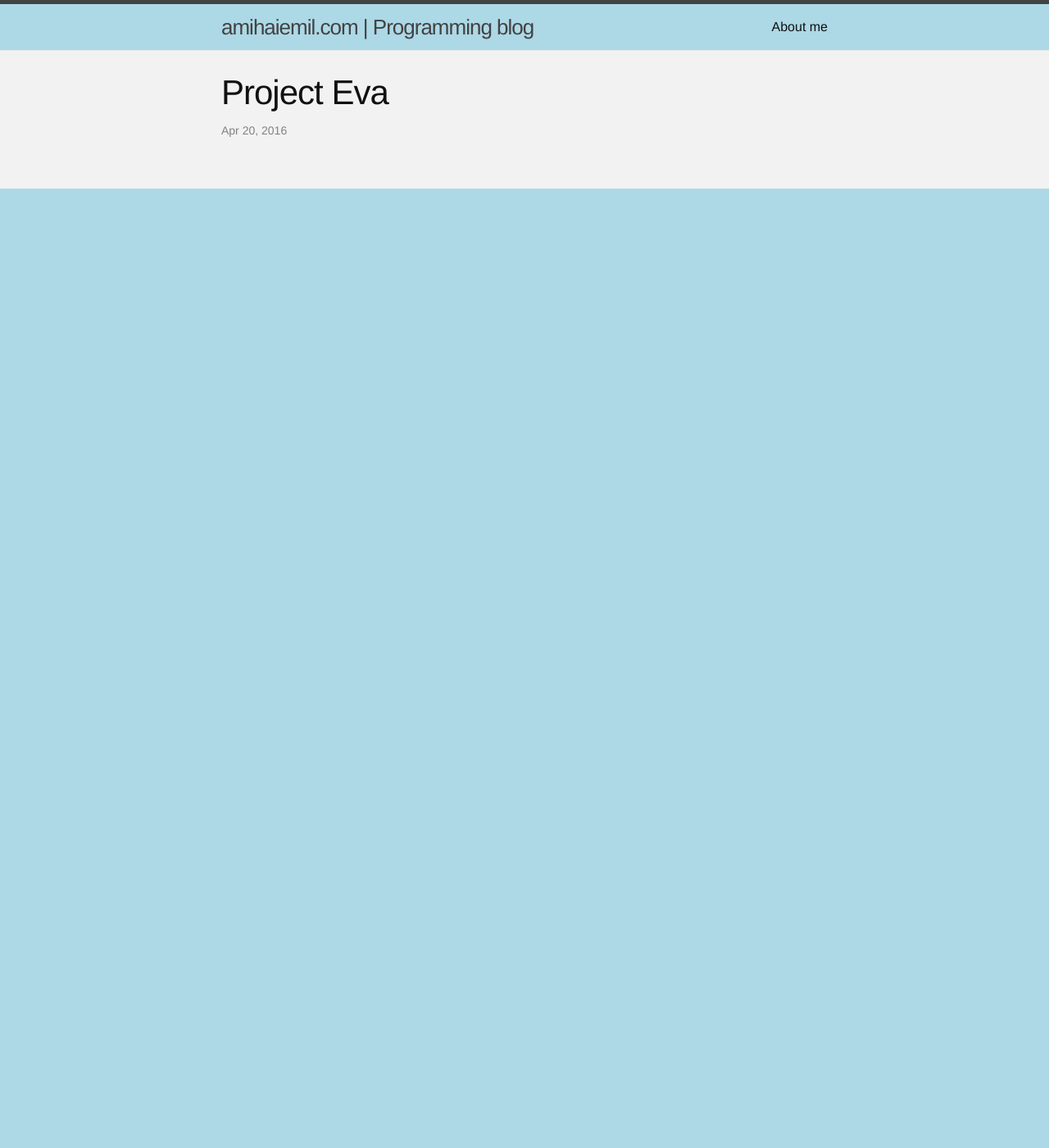
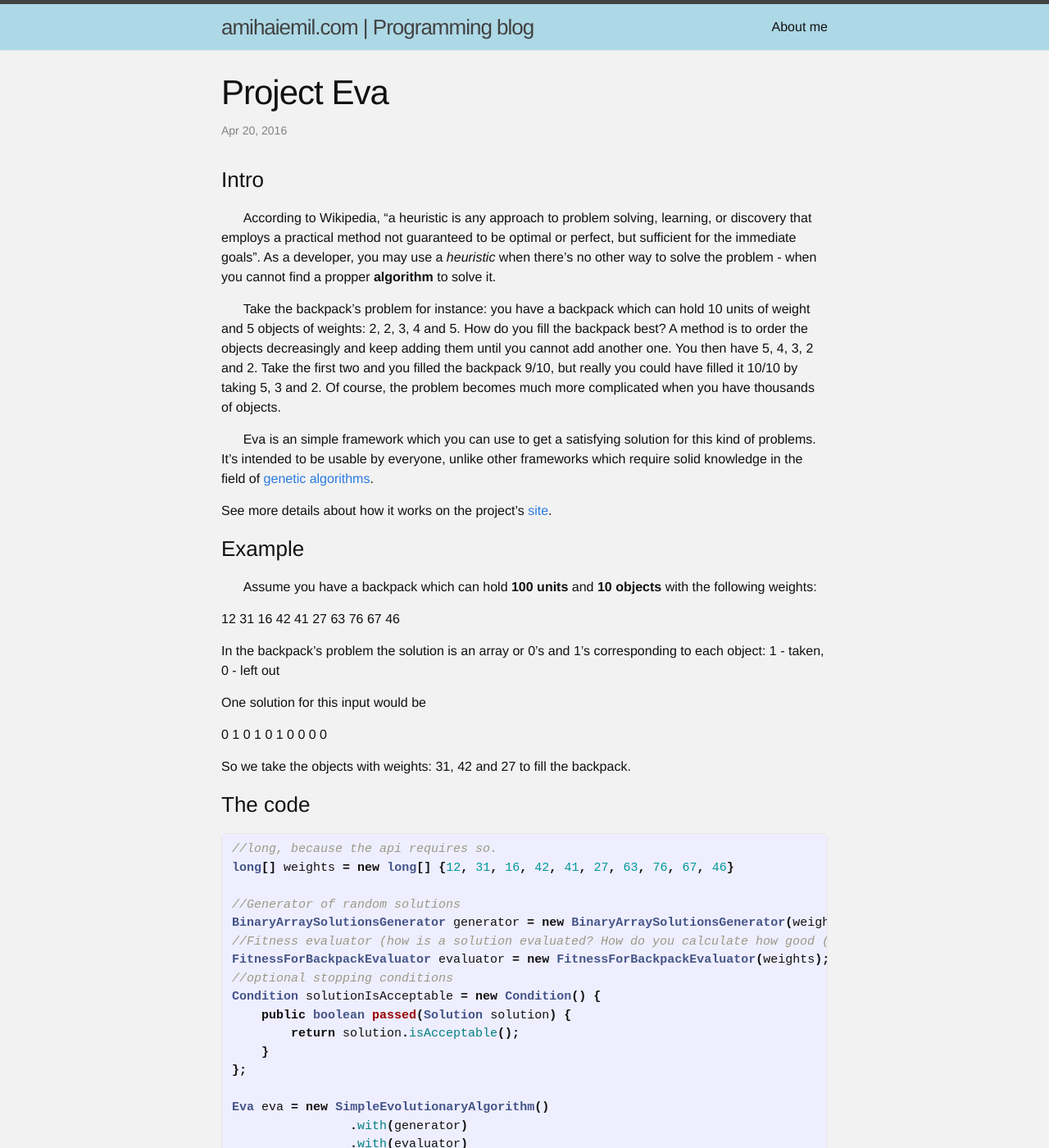
Before and after one commit to amihaiemil/amihaiemil.github.io, a Jekyll site: the page built from _posts/2016-04-20-project-eva.markdown, in a window 1280 px wide and 1400 px high. Shown: the whole window at 82% size. Built offline with Jekyll 4.4.1, drawn with Linux system fonts in a browser that asks for light colours; some of the changed text lies outside the part shown.

Commit message:
project eva post

```diff
--- a/_posts/2016-04-20-project-eva.markdown
+++ b/_posts/2016-04-20-project-eva.markdown
@@ -4,3 +4,80 @@ title:  "Project Eva"
 date:   2016-04-20
 categories: Eva
 ---
+
+### Intro
+
+&nbsp;&nbsp;&nbsp;&nbsp;&nbsp;&nbsp;According to Wikipedia, "a heuristic is any approach to problem solving, learning, or discovery that employs a practical method not guaranteed to be optimal or perfect, but sufficient for the immediate goals". As a developer, you may use a *heuristic* when there's no other way to solve the problem - when you cannot find a propper **algorithm** to solve it.
+
+&nbsp;&nbsp;&nbsp;&nbsp;&nbsp;&nbsp;Take the backpack's problem for instance: you have a backpack which can hold 10 units of weight and 5 objects of weights: 2, 2, 3, 4 and 5. How do you fill the backpack best? A method is to order the objects decreasingly and keep adding them until you cannot add another one. You then have 5, 4, 3, 2 and 2. Take the first two and you filled the backpack 9/10, but really you could have filled it 10/10 by taking 5, 3 and 2. Of course, the problem becomes much more complicated when you have thousands of objects.
+
+&nbsp;&nbsp;&nbsp;&nbsp;&nbsp;&nbsp;Eva is an simple framework which you can use to get a satisfying solution for this kind of problems. It's intended to be usable by everyone, unlike other frameworks which require solid knowledge in the field of [genetic algorithms](https://en.wikipedia.org/wiki/Genetic_algorithm).
+
+See more details about how it works on the project's [site](http://eva.amihaiemil.com).
+
+### Example
+
+&nbsp;&nbsp;&nbsp;&nbsp;&nbsp;&nbsp;Assume you have a backpack which can hold **100 units** and **10 objects** with the following weights:
+
+12 31 16 42 41 27 63 76 67 46
+
+In the backpack's problem the solution is an array or 0's and 1's corresponding to each object: 1 - taken, 0 - left out
+
+One solution for this input would be
+
+0 1 0 1 0 1 0 0 0 0
+
+So we take the objects with weights: 31, 42 and 27 to fill the backpack.
+
+### The code
+{% highlight java %}
+//long, because the api requires so.
+long[] weights = new long[] {12, 31, 16, 42, 41, 27, 63, 76, 67, 46}
+
+//Generator of random solutions
+BinaryArraySolutionsGenerator generator = new BinaryArraySolutionsGenerator(weights.length) ;
+//Fitness evaluator (how is a solution evaluated? How do you calculate how good ("fit") it is?
+FitnessForBackpackEvaluator evaluator = new FitnessForBackpackEvaluator(weights);
+//optional stopping conditions
+Condition solutionIsAcceptable = new Condition() {
+    public boolean passed(Solution solution) {
+        return solution.isAcceptable();
+    }
+};
+
+Eva eva = new SimpleEvolutionaryAlgorithm()
+                .with(generator)
+                .with(evaluator)
+                .with(solutionIsAcceptable);
+Solution solution = eva.calculate();
+NumericalRepresentation rep = NumericalRepresentation.class.cast(solution.getRepresentation());
+for(int i=0;i<rep.getSize();i++) {
+    System.out.print(rep.get(i) + " ");
+}
+
+{% endhighlight %}
+
+&nbsp;&nbsp;&nbsp;&nbsp;&nbsp;&nbsp;Note that it is not mandatory to add any conditions, but it's recommended to specify at least the above condition so you know for sure the found solution is ok. ``Solution.isAcceptable()`` only checks if the total weight is in the following interval: **(0, backpackWeight]**. You can add more conditions to always get a solution with total weight, say, over 50%.
+
+&nbsp;&nbsp;&nbsp;&nbsp;&nbsp;&nbsp; **Tip** Use ``com.amihaiemil.eva.Conditions`` to specify more conditions, like this:
+
+{% highlight java %}
+...
+//Like I said above, this one should always be present
+Condition solutionIsAcceptable = new Condition() {
+    public boolean passed(Solution solution) {
+        return solution.isAcceptable();
+    }
+};
+
+Conditions conditions = new Conditions(solutionIsAcceptable)
+                        .and(new Condition() {...});
+			.or(new Condition() {...});
+Eva eva = new SimpleEvolutionaryAlgorithm()
+                .with(generator)
+                .with(evaluator)
+                .with(conditions);
+
+...
+
+{% endhighlight %}
```
